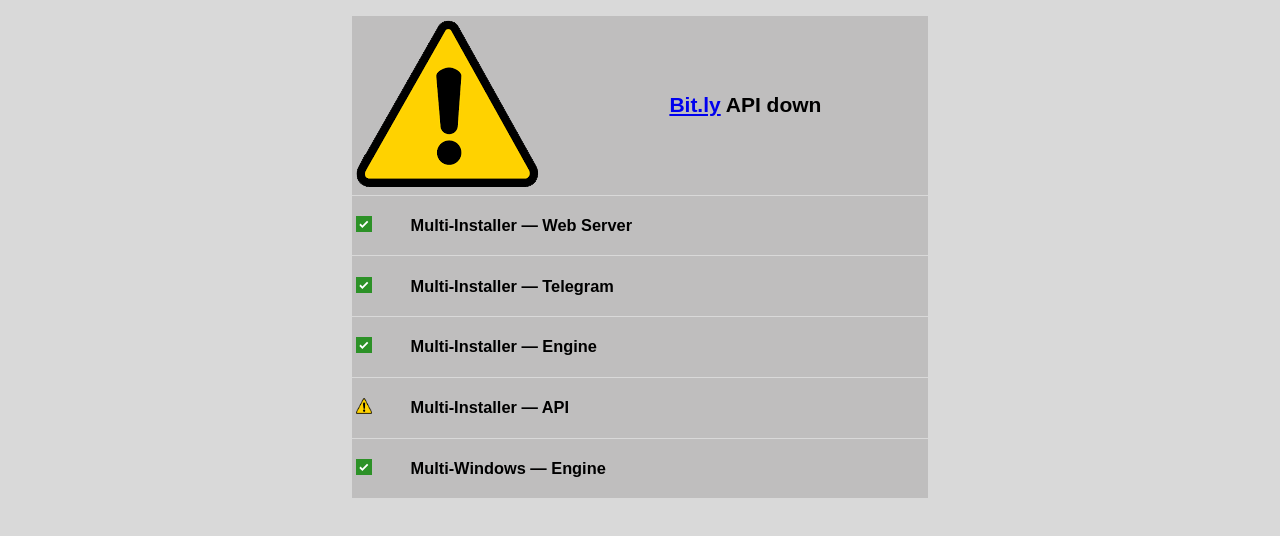
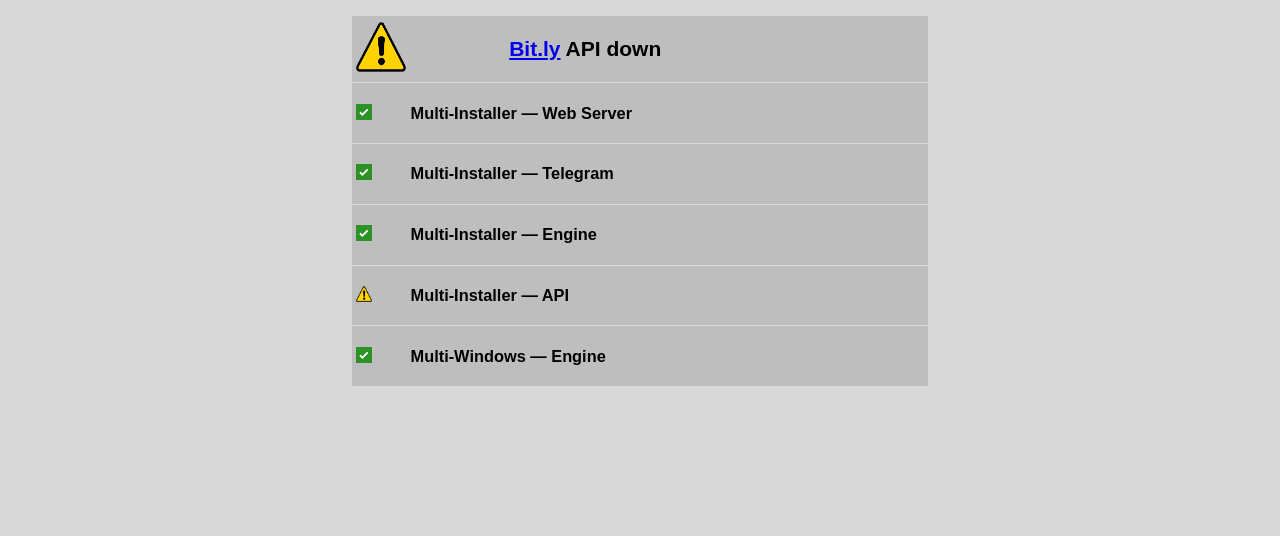
Before and after one commit to Fabrizio04/fabrizio04.github.io, a plain HTML site: page index.html in a window 1280 px wide. Shown: the part 98-634 px from the top of the page. Drawn offline with Linux system fonts and the light colour scheme.

Commit message:
Home Page

```diff
--- a/index.html
+++ b/index.html
@@ -106,7 +106,7 @@ td {
 <tr>
 <!--<td><img src="./img/Online_Icon.svg"></td>
 <td><h2>Tutti i servizi funzionano regolarmente</h2></td>-->
-<td><img src="./img/warning.png"></td>
+<td><img src="./img/warning.png" width="50" height="50"></td>
 <td><h2><a href="https://status.bitly.com/" target="_blank">Bit.ly</a> API down</h2></td>
 </tr>
 
```
